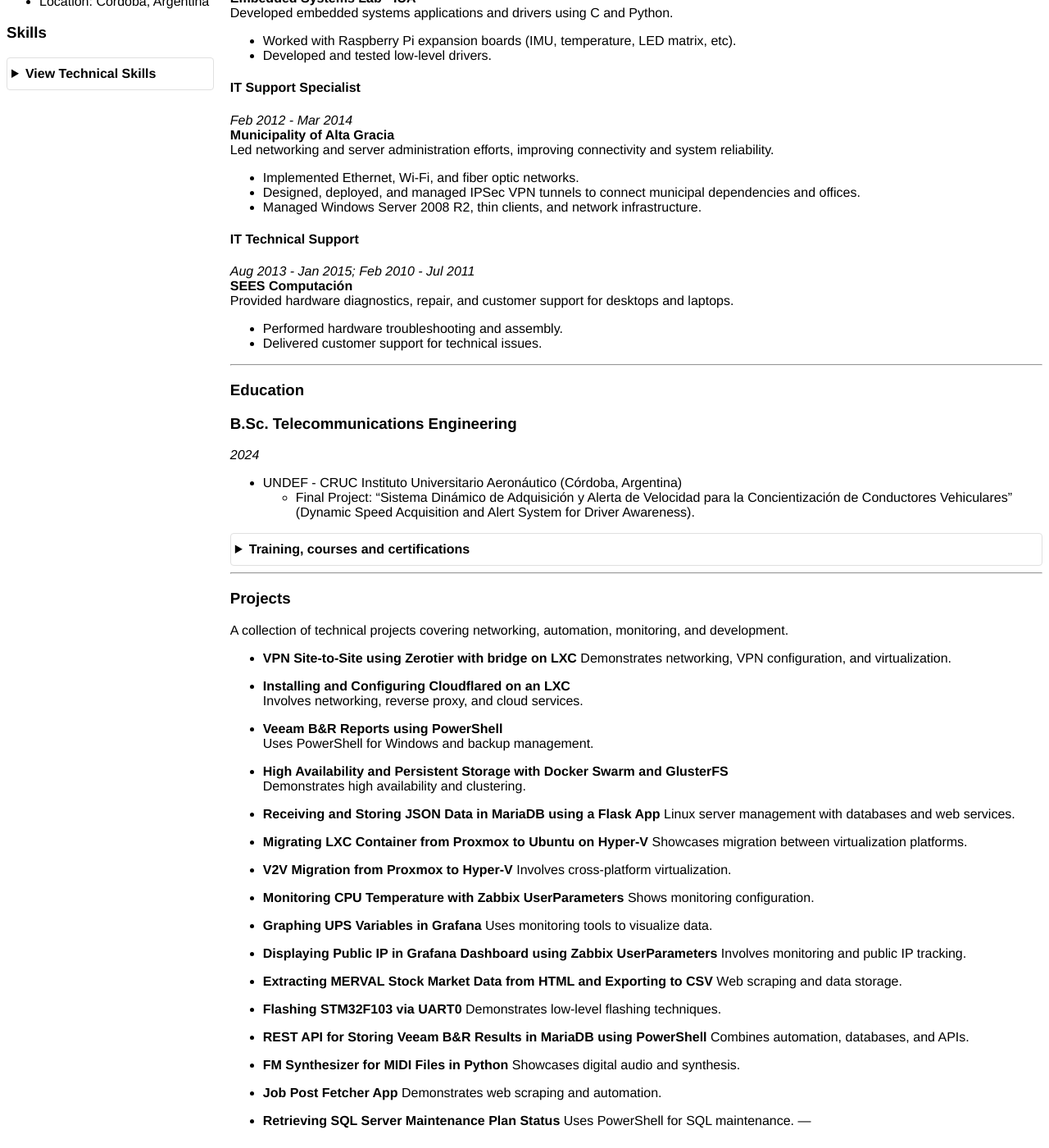
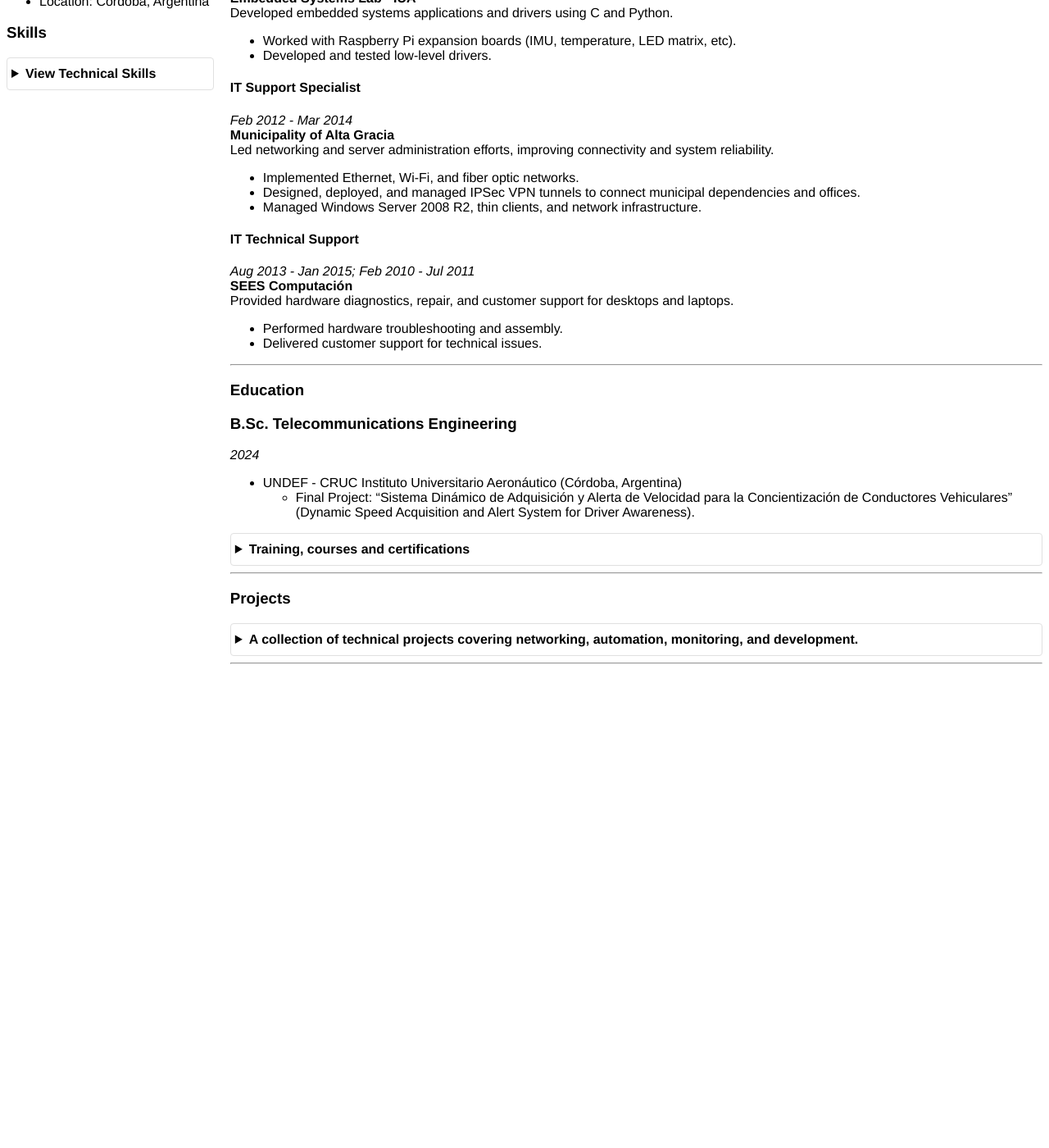
Before and after one commit to fipharraguerre/cv-homepage, a Jekyll site: the page built from index_en.md, in a window 1280 px wide and 1400 px high, scrolled down 559 px. Shown: the whole window at 82% size. Built offline with Jekyll 4.4.1, drawn with Linux system fonts in a browser that asks for light colours; after the commit the page ends 1385 px from its top, so only the background shows below that.

Commit message:
collapsible projects

```diff
--- a/_includes/projects_en.md
+++ b/_includes/projects_en.md
@@ -1,49 +1,52 @@
-  A collection of technical projects covering networking, automation, monitoring, and development.
+<details>
+<summary><h4 style="display: inline;">  A collection of technical projects covering networking, automation, monitoring, and development. </h4></summary>
+	<ul>
+		<li><strong><a href="#vpn-zerotier">VPN Site-to-Site using Zerotier with bridge on LXC</a></strong><br>
+		Demonstrates networking, VPN configuration, and virtualization.</li>
 
-  - **VPN Site-to-Site using Zerotier with bridge on LXC**
-    Demonstrates networking, VPN configuration, and virtualization.
+		<li><strong><a href="#cloudflared-lxc">Installing and Configuring Cloudflared on an LXC</a></strong><br>
+		Involves networking, reverse proxy, and cloud services.</li>
 
-  - **Installing and Configuring Cloudflared on an LXC**
-    Involves networking, reverse proxy, and cloud services.
+		<li><strong><a href="#veeam-reports">Veeam B&R Reports using PowerShell</a></strong><br>
+		Uses PowerShell for Windows and backup management.</li>
 
-  - **Veeam B&R Reports using PowerShell**
-    Uses PowerShell for Windows and backup management.
+		<li><strong><a href="#docker-glusterfs">High Availability and Persistent Storage with Docker Swarm and GlusterFS</a></strong><br>
+		Demonstrates high availability and clustering.</li>
 
-  - **High Availability and Persistent Storage with Docker Swarm and GlusterFS**
-    Demonstrates high availability and clustering.
+		<li><strong><a href="#flask-mariadb">Receiving and Storing JSON Data in MariaDB using a Flask App</a></strong><br>
+		Linux server management with databases and web services.</li>
 
-  - **Receiving and Storing JSON Data in MariaDB using a Flask App**
-    Linux server management with databases and web services.
+		<li><strong><a href="#lxc-migration">Migrating LXC Container from Proxmox to Ubuntu on Hyper-V</a></strong><br>
+		Showcases migration between virtualization platforms.</li>
 
-  - **Migrating LXC Container from Proxmox to Ubuntu on Hyper-V**
-    Showcases migration between virtualization platforms.
+		<li><strong><a href="#v2v-migration">V2V Migration from Proxmox to Hyper-V</a></strong><br>
+		Involves cross-platform virtualization.</li>
 
-  - **V2V Migration from Proxmox to Hyper-V**
-    Involves cross-platform virtualization.
+		<li><strong><a href="#zabbix-temp">Monitoring CPU Temperature with Zabbix UserParameters</a></strong><br>
+		Shows monitoring configuration.</li>
 
-  - **Monitoring CPU Temperature with Zabbix UserParameters**
-    Shows monitoring configuration.
+		<li><strong><a href="#ups-grafana">Graphing UPS Variables in Grafana</a></strong><br>
+		Uses monitoring tools to visualize data.</li>
 
-  - **Graphing UPS Variables in Grafana**
-    Uses monitoring tools to visualize data.
+		<li><strong><a href="#public-ip-grafana">Displaying Public IP in Grafana Dashboard using Zabbix UserParameters</a></strong><br>
+		Involves monitoring and public IP tracking.</li>
 
-  - **Displaying Public IP in Grafana Dashboard using Zabbix UserParameters**
-    Involves monitoring and public IP tracking.
+		<li><strong><a href="#merval-data">Extracting MERVAL Stock Market Data from HTML and Exporting to CSV</a></strong><br>
+		Web scraping and data storage.</li>
 
-  - **Extracting MERVAL Stock Market Data from HTML and Exporting to CSV**
-    Web scraping and data storage.
+		<li><strong><a href="#stm32-flashing">Flashing STM32F103 via UART0</a></strong><br>
+		Demonstrates low-level flashing techniques.</li>
 
-  - **Flashing STM32F103 via UART0**
-    Demonstrates low-level flashing techniques.
+		<li><strong><a href="#veeam-rest-api">REST API for Storing Veeam B&R Results in MariaDB using PowerShell</a></strong><br>
+		Combines automation, databases, and APIs.</li>
 
-  - **REST API for Storing Veeam B&R Results in MariaDB using PowerShell**
-    Combines automation, databases, and APIs.
+		<li><strong><a href="#fm-synthesizer">FM Synthesizer for MIDI Files in Python</a></strong><br>
+		Showcases digital audio and synthesis.</li>
 
-  - **FM Synthesizer for MIDI Files in Python**
-    Showcases digital audio and synthesis.
+		<li><strong><a href="#job-fetcher">Job Post Fetcher App</a></strong><br>
+		Demonstrates web scraping and automation.</li>
 
-  - **Job Post Fetcher App**
-    Demonstrates web scraping and automation.
-
-  - **Retrieving SQL Server Maintenance Plan Status**
-    Uses PowerShell for SQL maintenance.
+		<li><strong><a href="#sql-maintenance">Retrieving SQL Server Maintenance Plan Status</a></strong><br>
+		Uses PowerShell for SQL maintenance.</li>
+	</ul>
+</details>
```
